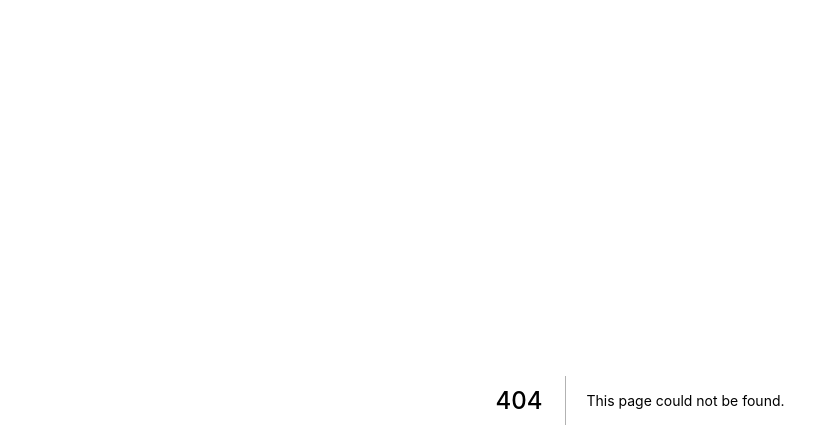
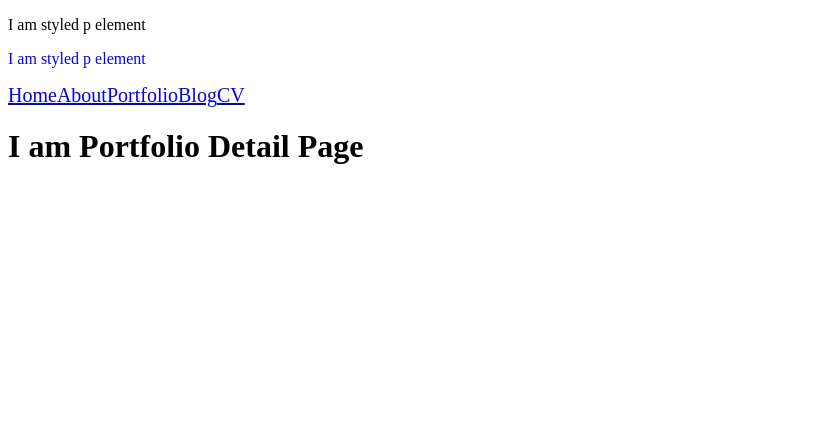
Before and after one commit to kevonx17/NextPortV1, a Next.js app: page /portfolioDetails in a window 1280 px wide. Before the commit this address had no page. Shown: the top 448 px of the page, without its empty margins (0-839 px from the left). Built offline with nearby package versions, Linux system fonts and the light colour scheme.

Commit message:
Added link portfolios => portfolioDetails

```diff
--- a/components/shared/Header.js
+++ b/components/shared/Header.js
@@ -1,4 +1,3 @@
-
 
 import React from "react";
 import Link from 'next/link';
--- /dev/null
+++ b/pages/portfolioDetails.js
@@ -0,0 +1,17 @@
+
+import { Component } from "react";
+import BaseLayout from '../components/layouts/BaseLayout';
+
+class portfolioDetails extends React.Component {
+
+    render(){
+        return(
+            <BaseLayout>
+                <h1>I am Portfolio Detail Page</h1>
+            </BaseLayout>
+
+        )
+    }
+}
+
+export default portfolioDetails;
```
Also changed, not shown: pages/portfolios.js (+6 -1 lines).
